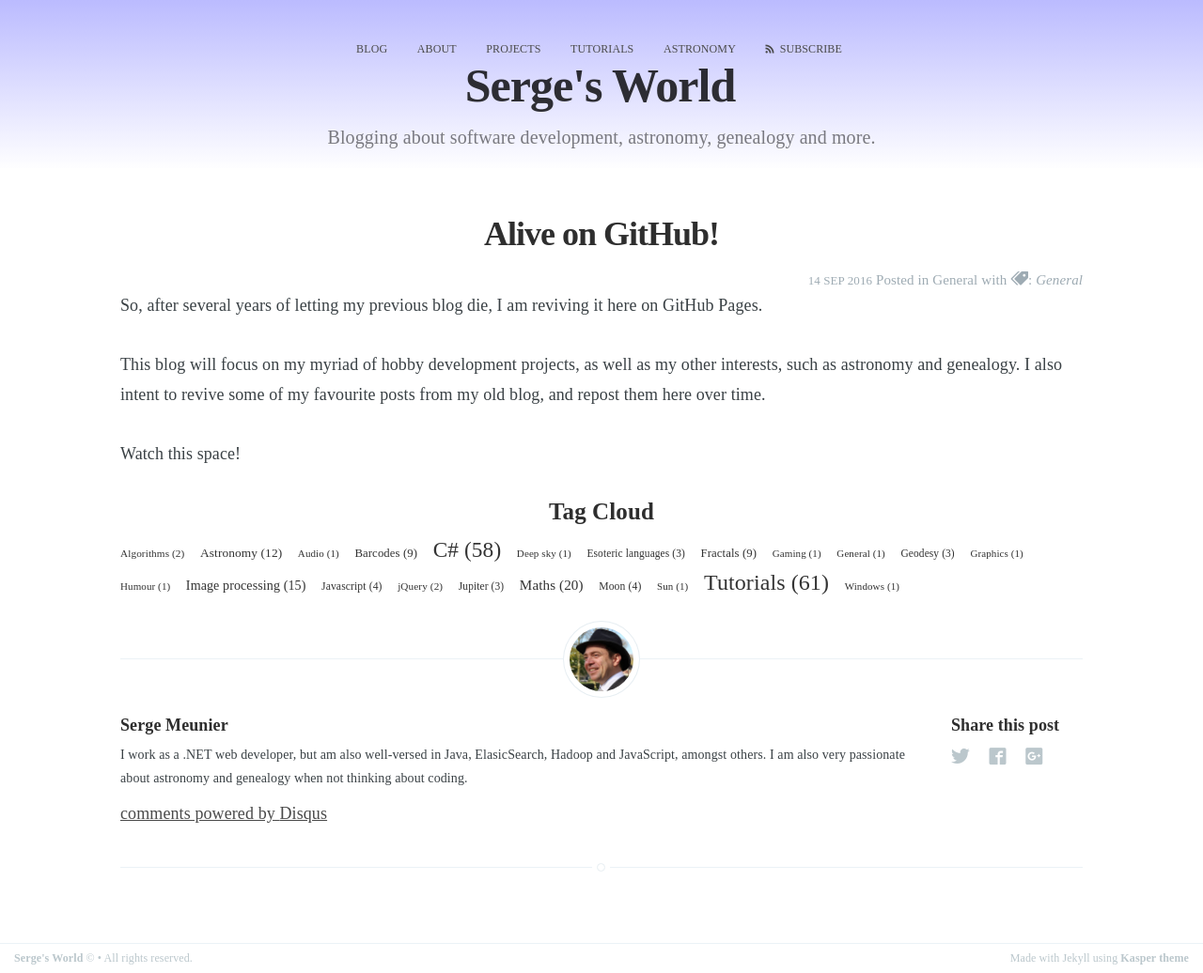
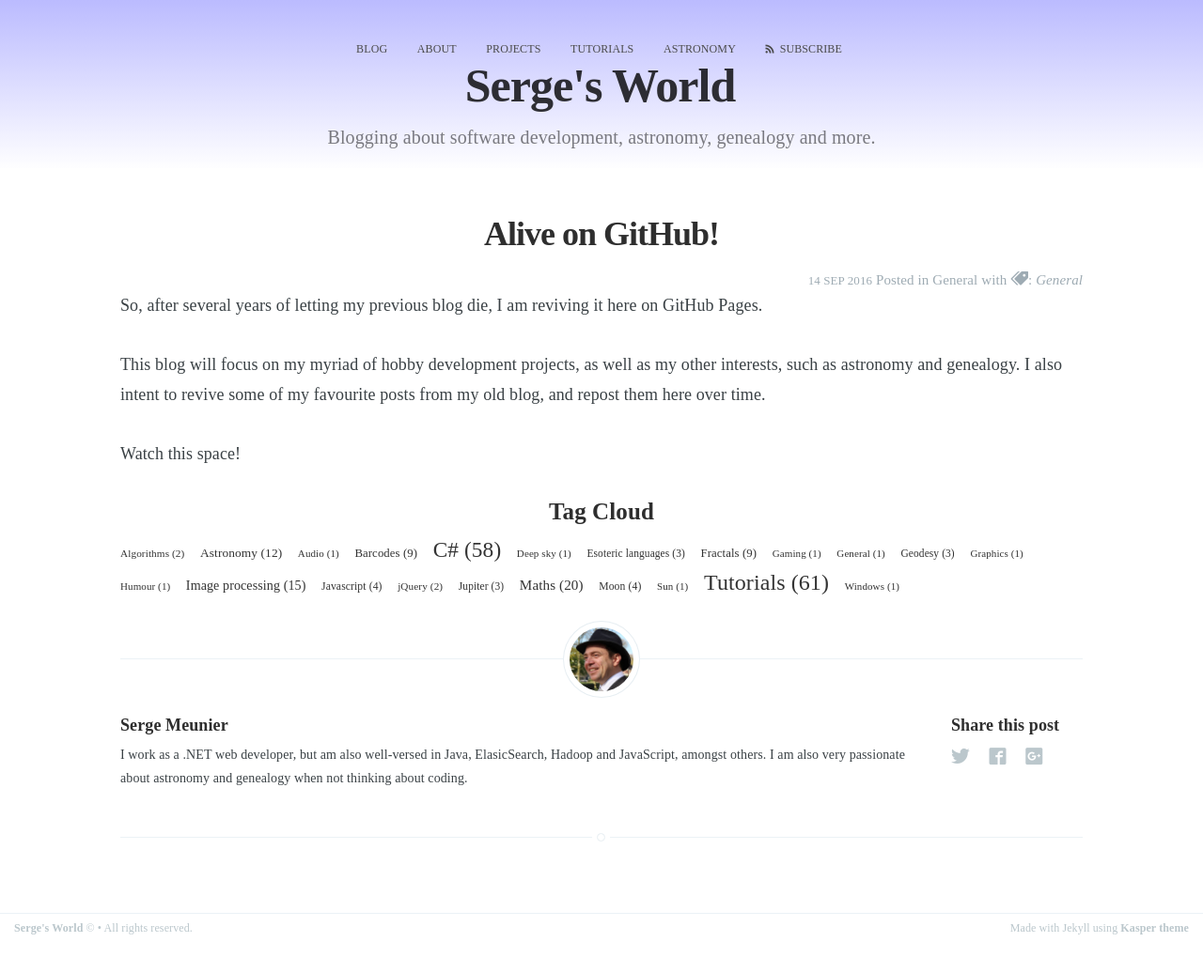
Before and after one commit to sjmeunier/sjmeunier.github.io, a Jekyll site: the page built from _posts/2016-09-14-alive-on-github.md, in a window 1280 px wide. Shown: the whole page at 94% size. Built offline with Jekyll 4.4.1, drawn with Linux system fonts in a browser that asks for light colours; some web fonts are replaced; comment, search, counter and statistics services are not loaded; after the commit the page ends 1004 px from its top, so only the background shows below that; some of the changed lines change nothing that is shown.

Commit message:
no message

```diff
--- a/_includes/disqus.html
+++ b/_includes/disqus.html
@@ -1,15 +1,19 @@
 <section class="disqus">
-    <div id="disqus_thread"></div>
-    <script type="text/javascript">
+	<div id="disqus_thread"></div>
+	<script>
 
-        var disqus_shortname = 'sjmeunier';
-        var disqus_developer = 0; // developer mode is on
-        (function() {
-            var dsq = document.createElement('script'); dsq.type = 'text/javascript'; dsq.async = true;
-            dsq.src = 'http://' + disqus_shortname + '.disqus.com/embed.js';
-            (document.getElementsByTagName('head')[0] || document.getElementsByTagName('body')[0]).appendChild(dsq);
-        })();
-    </script>
-    <noscript>Please enable JavaScript to view the <a href="http://disqus.com/?ref_noscript">comments powered by Disqus.</a></noscript>
-    <a href="http://disqus.com" class="dsq-brlink">comments powered by <span class="logo-disqus">Disqus</span></a>
+	/*
+	var disqus_config = function () {
+		this.page.url = PAGE_URL;  // Replace PAGE_URL with your page's canonical URL variable
+		this.page.identifier = PAGE_IDENTIFIER; // Replace PAGE_IDENTIFIER with your page's unique identifier variable
+	};
+	*/
+	(function() { // DON'T EDIT BELOW THIS LINE
+		var d = document, s = d.createElement('script');
+		s.src = '//sjmeunier.disqus.com/embed.js';
+		s.setAttribute('data-timestamp', +new Date());
+		(d.head || d.body).appendChild(s);
+	})();
+	</script>
+	<noscript>Please enable JavaScript to view the <a href="https://disqus.com/?ref_noscript">comments powered by Disqus.</a></noscript>
 </section>
```
